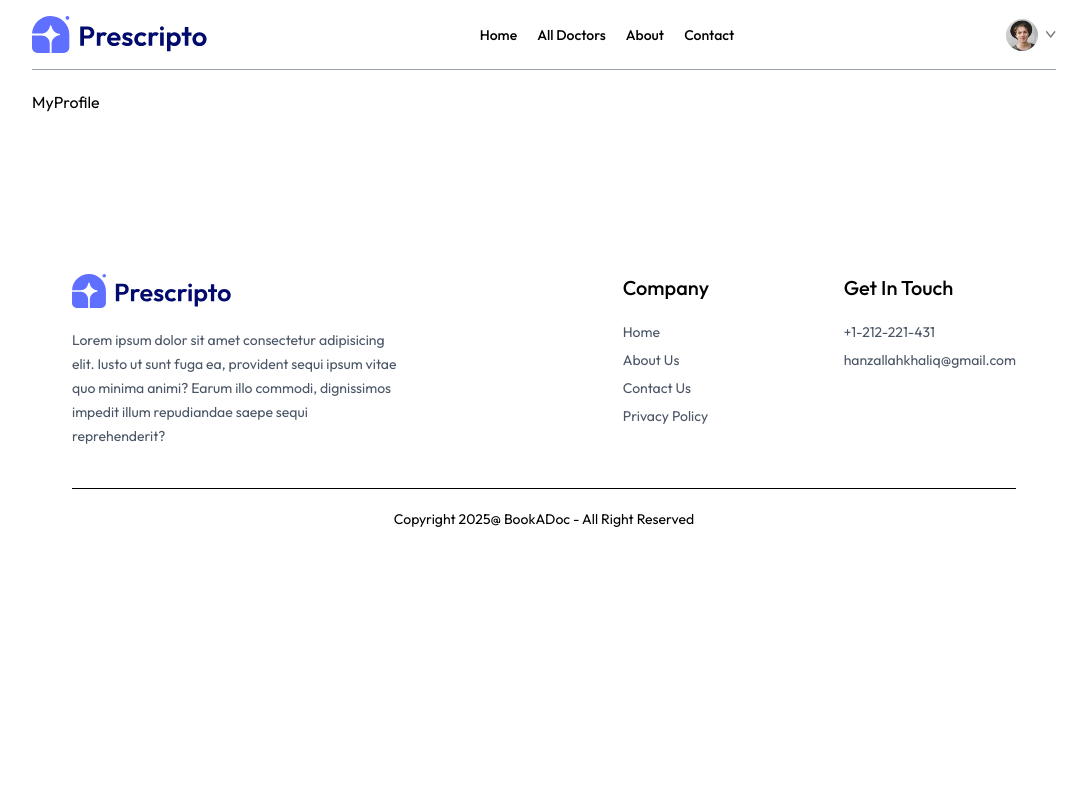
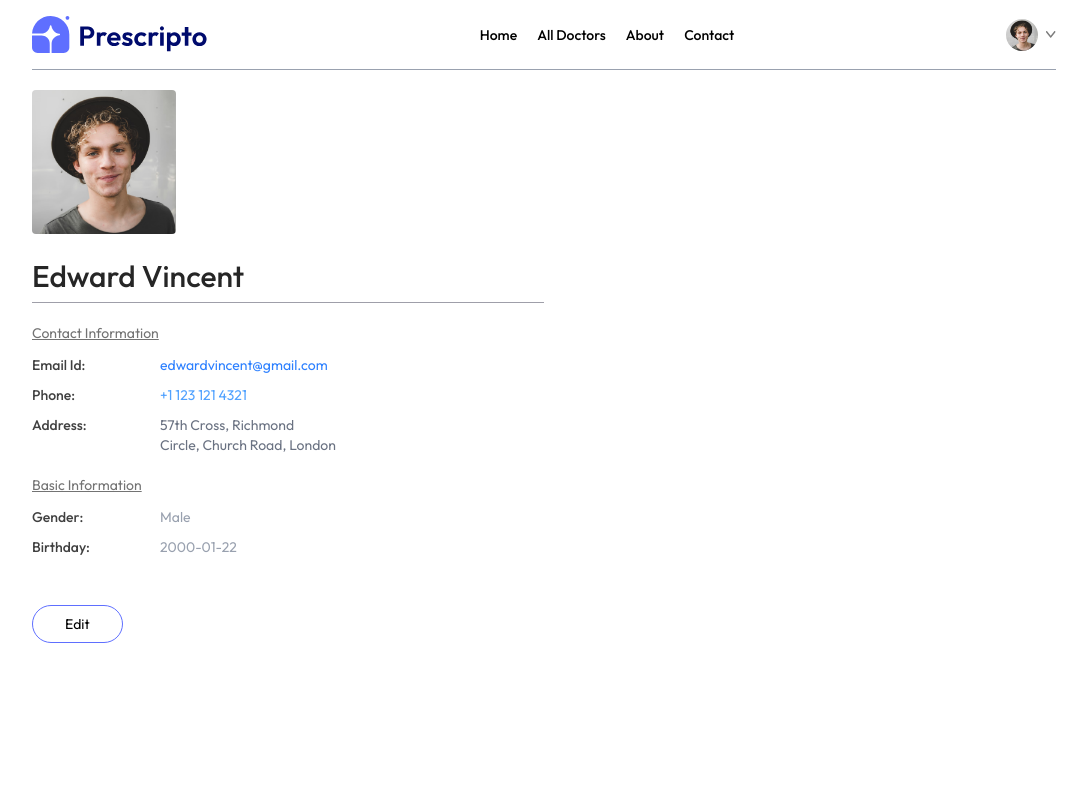
Before and after one commit to Muhammad-Hanzala-Khaliq/doctor-booking-appointment-system, a React (Vite) app in the folder frontend/: page /my-profile in a window 1280 px wide. Shown: the top 800 px of the page, without its empty margins (96-1183 px from the left). Built offline with nearby package versions, Linux system fonts and the light colour scheme.

Commit message:
feat:create login and MyProfile UI

```diff
--- a/frontend/src/pages/Login.jsx
+++ b/frontend/src/pages/Login.jsx
@@ -1,9 +1,83 @@
-import React from 'react'
+import React, { useState } from "react";
 
 const Login = () => {
+  const [state, setState] = useState("Sign Up");
+  const [email, setEmail] = useState("");
+  const [password, setPassword] = useState("");
+  const [name, setName] = useState("");
+  const onSubmitHandler = async (event) => {
+    event.preventDefault();
+  };
   return (
-    <div>Login</div>
-  )
-}
+    <form className="min-h-[80vh] flex items-center">
+      <div className="flex flex-col gap-3 m-auto items-start p-8 min-w-[340px] sm:min-w-96 border border-zinc-100 rounded-xl text-zinc-600 text-sm shadow-lg ">
+        <p className="text-2xl font-semibold">
+          {state === "Sign Up" ? "Create Account" : "Login"}
+        </p>
+        <p>
+          Please {state === "Sign Up" ? "Signup" : "Log in"} to book an
+          appointment
+        </p>
+        {state === "Sign Up" && (
+          <div className="w-full">
+            <p>Full Name</p>
+            <input
+              type="text"
+              onChange={(e) => setName(e.target.value)}
+              value={name}
+              required
+              className="border border-zinc-300 rounded w-full p-2 mt-1"
+            />
+          </div>
+        )}
 
-export default Login
+        <div className="w-full">
+          <p>Email</p>
+          <input
+            type="email"
+            onChange={(e) => setEmail(e.target.value)}
+            value={email}
+            required
+            className="border border-zinc-300 rounded w-full p-2 mt-1"
+          />
+        </div>
+        <div className="w-full">
+          <p>Password</p>
+          <input
+            type="password"
+            onChange={(e) => setPassword(e.target.value)}
+            value={password}
+            required
+            className="border border-zinc-300 rounded w-full p-2 mt-1"
+          />
+        </div>
+        <button className="bg-primary text-white w-full py-2 rounded-md text-base cursor-pointer">
+          {state === "Sign Up" ? "Create Account" : "Login"}
+        </button>
+        {state === "Sign Up" ? (
+          <p>
+            Already Have an account?{" "}
+            <span
+              onClick={() => setState("Login")}
+              className="text-primary underline cursor-pointer"
+            >
+              Login Here
+            </span>
+          </p>
+        ) : (
+          <p>
+            Create a new Account?{" "}
+            <span
+              onClick={() => setState("Sign Up")}
+              className="text-primary underline cursor-pointer"
+            >
+              Click Here
+            </span>
+          </p>
+        )}
+      </div>
+    </form>
+  );
+};
+
+export default Login;
--- a/frontend/src/pages/MyProfile.jsx
+++ b/frontend/src/pages/MyProfile.jsx
@@ -1,9 +1,143 @@
-import React from 'react'
+import React, { useState } from "react";
+import { assets } from "../assets/assets";
 
 const MyProfile = () => {
+  const [userData, setUserData] = useState({
+    name: "Edward Vincent",
+    image: assets.profile_pic,
+    email: "edwardvincent@gmail.com",
+    phone: "+1 123 121 4321",
+    address: {
+      line1: "57th Cross, Richmond",
+      line2: "Circle, Church Road, London",
+    },
+    gender: "Male",
+    dob: "2000-01-22",
+  });
+  const [isEdit, setIsEdit] = useState(false);
+
   return (
-    <div>MyProfile</div>
-  )
-}
+    <div className="max-w-lg flex flex-col gap-2 text-sm">
+      <img className="w-36 rounded" src={userData.image} alt="" />
+      {isEdit ? (
+        <input
+          type="text"
+          className="bg-gray-50 tex-3xl font-medium max-w-60 mt-4"
+          onChange={(e) =>
+            setUserData((prev) => ({ ...prev, name: e.target.value }))
+          }
+          value={userData.name}
+        />
+      ) : (
+        <p className="font-medium text-3xl text-neutral-800 mt-4">
+          {userData.name}
+        </p>
+      )}
+      <hr className="bg-zinc-400 h-[1px] border-none" />
+      <div>
+        <p className="text-neutral-500 underline mt-3">Contact Information</p>
+        <div className="grid grid-cols-[1fr_3fr] gap-y-2.5 mt-3 text-neutral-700">
+          <p className="font-medium">Email Id:</p>
+          <p className="text-blue-500">{userData.email}</p>
+          <p className="font-medium">Phone:</p>
+          {isEdit ? (
+            <input
+              type="text"
+              className="bg-gray-100 max-w-52"
+              onChange={(e) =>
+                setUserData((prev) => ({ ...prev, phone: e.target.value }))
+              }
+              value={userData.phone}
+            />
+          ) : (
+            <p className="text-blue-400">{userData.phone}</p>
+          )}
+          <p className="font-medium">Address:</p>
+          {isEdit ? (
+            <p>
+              <input
+                className="bg-gray-50"
+                onChange={(e) =>
+                  setUserData((prev) => ({
+                    ...prev.address,
+                    line1: e.target.value,
+                  }))
+                }
+                value={userData.address.line1}
+                type="text"
+              />
+              <br />
+              <input
+                type="text"
+                className="bg-gray-50"
+                onChange={(e) =>
+                  setUserData((prev) => ({
+                    ...prev.address,
+                    line2: e.target.value,
+                  }))
+                }
+                value={userData.address.line2}
+              />
+            </p>
+          ) : (
+            <p className="text-gray-500">
+              {userData.address.line1}
+              <br />
+              {userData.address.line2}
+            </p>
+          )}
+        </div>
+      </div>
+      <div>
+        <p className="text-neutral-500 underline mt-3">Basic Information</p>
+        <div className="grid grid-cols-[1fr_3fr] gap-y-2.5 mt-3 text-neutral-700">
+          <p className="font-medium">Gender:</p>
+          {isEdit ? (
+            <select
+              className="max-w-20 bg-gray-100"
+              onChange={(e) =>
+                setUserData((prev) => ({ ...prev, gender: e.target.value }))
+              }
+              value={userData.gender}
+            >
+              <option value="Male">Male</option>
+              <option value="Female">Female</option>
+            </select>
+          ) : (
+            <p className="text-gray-400">{userData.gender}</p>
+          )}
+          <p className="font-medium">Birthday:</p>
+          {isEdit ? (
+            <input
+              type="date"
+              className="max-w-28 bg-gray-100"
+              value={userData.dob}
+              onChange={(e) => setUserData({ ...prev, dob: e.target.value })}
+            />
+          ) : (
+            <p className="text-gray-400">{userData.dob}</p>
+          )}
+        </div>
+      </div>
+      <div className="mt-10 ">
+        {isEdit ? (
+          <button
+            className="border border-primary px-8 py-2 rounded-full cursor-pointer hover:bg-primary hover:text-white transition-all"
+            onClick={() => setIsEdit(false)}
+          >
+            Save Information
+          </button>
+        ) : (
+          <button
+            className="border border-primary px-8 py-2 rounded-full cursor-pointer hover:bg-primary hover:text-white transition-all"
+            onClick={() => setIsEdit(true)}
+          >
+            Edit
+          </button>
+        )}
+      </div>
+    </div>
+  );
+};
 
-export default MyProfile
+export default MyProfile;
```
